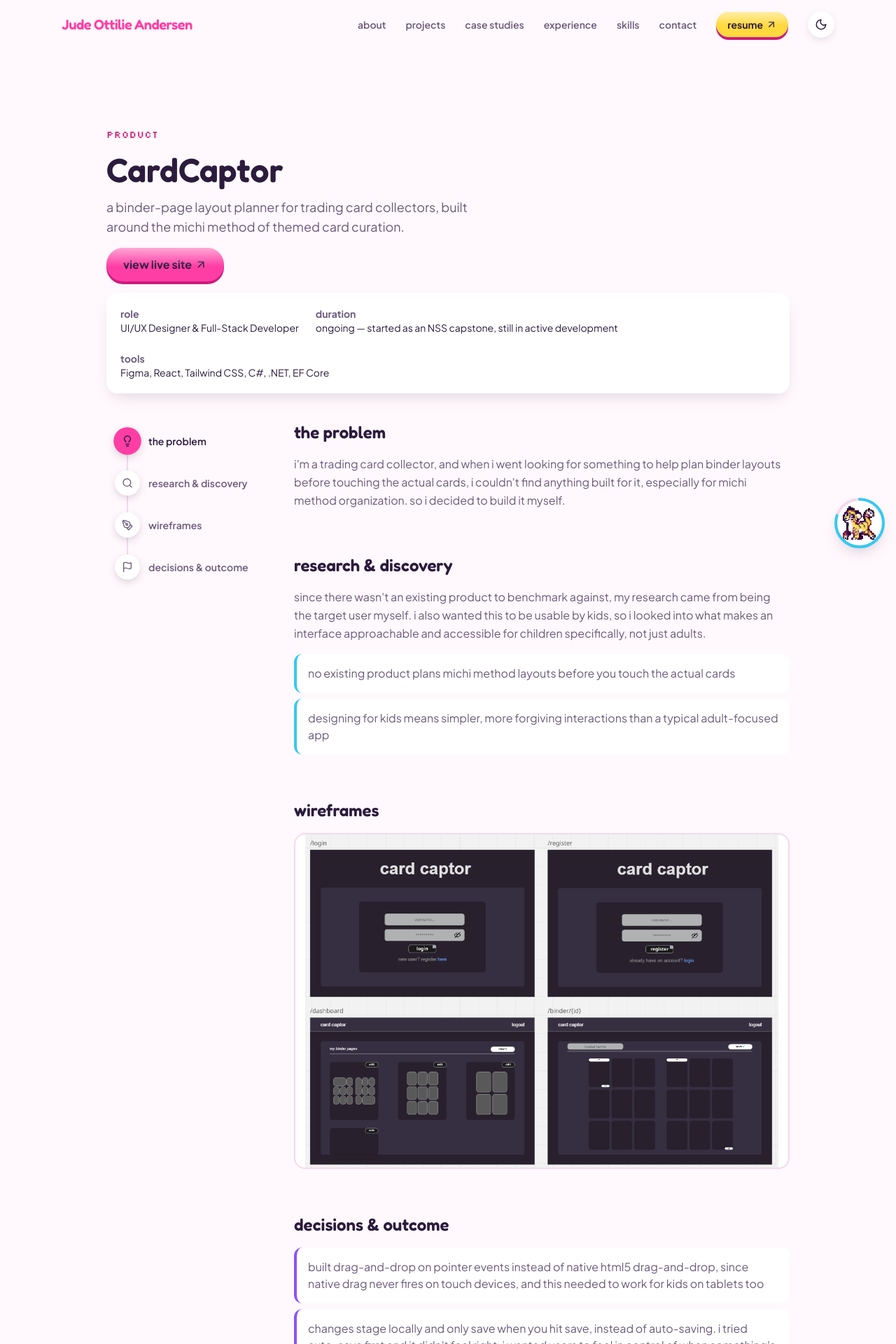
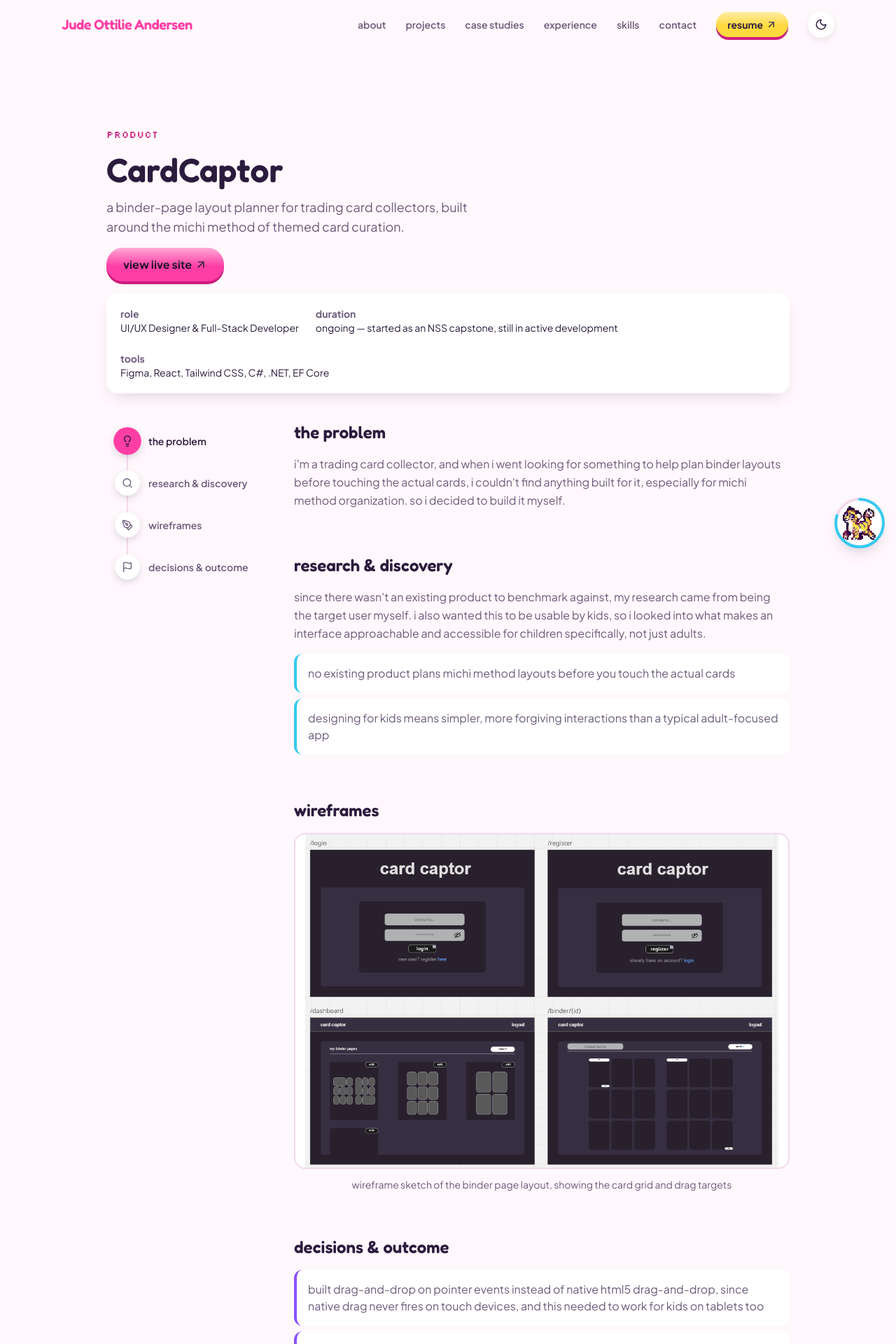
Before and after one commit to judeottilie-tech/experience, a React (Vite) app: page /case-study/cardcaptor in a window 1280 px wide. Shown: the top 1920 px of the page at 70% size. Built offline with nearby package versions, Linux system fonts and the light colour scheme.

Commit message:
added screen reading/disability standards

```diff
--- a/src/components/CaseStudies.jsx
+++ b/src/components/CaseStudies.jsx
@@ -8,7 +8,7 @@ import Heart from './Heart'
 const ACCENTS = {
   coral: { chip: 'bg-coral/10 text-coral-dark', glow: 'rgba(255,62,165,0.35)', color: 'var(--color-coral)' },
   teal: { chip: 'bg-teal/10 text-teal-dark', glow: 'rgba(53,201,240,0.35)', color: 'var(--color-teal)' },
-  sun: { chip: 'bg-sun/20 text-[#8a6a00]', glow: 'rgba(255,217,61,0.4)', color: 'var(--color-sun)' },
+  sun: { chip: 'bg-sun/20 text-[#6b5200]', glow: 'rgba(255,217,61,0.4)', color: 'var(--color-sun)' },
   purple: { chip: 'bg-purple/10 text-purple', glow: 'rgba(140,82,255,0.35)', color: 'var(--color-purple)' },
 }
 const ACCENT_CYCLE = ['coral', 'teal', 'sun', 'purple']
@@ -26,7 +26,7 @@ export default function CaseStudies() {
   return (
     <section id="case-studies" className="relative bg-cream-deep">
       <div className="mx-auto max-w-6xl px-6 py-20 md:py-28">
-        <h2 className="mb-3 font-pixel text-sm tracking-wide text-coral-dark uppercase">case studies</h2>
+        <p className="mb-3 font-pixel text-sm tracking-wide text-coral-dark uppercase">case studies</p>
         <h2 className="mb-3 font-display text-3xl font-semibold text-ink md:text-4xl">
           ux work
         </h2>
@@ -82,7 +82,7 @@ export default function CaseStudies() {
                     )}
 
                     <span
-                      className="gloss game-btn inline-flex w-fit items-center gap-1 rounded-full bg-coral px-4 py-2 text-sm font-bold text-[#2b1b3d]"
+                      className="gloss game-btn inline-flex w-fit items-center gap-1 rounded-full bg-coral px-4 py-2 text-sm font-bold text-[#1a0f26]"
                       style={{ '--btn-shadow': 'var(--color-coral-dark)' }}
                     >
                       read case study <ArrowUpRight size={14} />
--- a/src/components/CaseStudyPage.jsx
+++ b/src/components/CaseStudyPage.jsx
@@ -144,7 +144,7 @@ export default function CaseStudyPage() {
           </p>
           <Link
             to="/#case-studies"
-            className="gloss game-btn inline-flex items-center gap-1 rounded-full bg-coral px-6 py-3 text-base font-bold text-[#2b1b3d]"
+            className="gloss game-btn inline-flex items-center gap-1 rounded-full bg-coral px-6 py-3 text-base font-bold text-[#1a0f26]"
             style={{ '--btn-shadow': 'var(--color-coral-dark)' }}
           >
             back to case studies <ArrowUpRight size={18} />
@@ -166,7 +166,7 @@ export default function CaseStudyPage() {
               href={study.liveUrl}
               target="_blank"
               rel="noreferrer"
-              className="gloss game-btn inline-flex w-fit items-center gap-1 rounded-full bg-coral px-6 py-3 text-base font-bold text-[#2b1b3d]"
+              className="gloss game-btn inline-flex w-fit items-center gap-1 rounded-full bg-coral px-6 py-3 text-base font-bold text-[#1a0f26]"
               style={{ '--btn-shadow': 'var(--color-coral-dark)' }}
             >
               view live site <ArrowUpRight size={18} />
@@ -212,7 +212,7 @@ export default function CaseStudyPage() {
           </Link>
           <Link
             to="/#contact"
-            className="gloss game-btn inline-flex items-center gap-1 rounded-full bg-coral px-6 py-3 text-base font-bold text-[#2b1b3d]"
+            className="gloss game-btn inline-flex items-center gap-1 rounded-full bg-coral px-6 py-3 text-base font-bold text-[#1a0f26]"
             style={{ '--btn-shadow': 'var(--color-coral-dark)' }}
           >
             get in touch <ArrowUpRight size={18} />
--- a/src/components/Contact.jsx
+++ b/src/components/Contact.jsx
@@ -32,7 +32,7 @@ export default function Contact() {
         <div className="flex flex-wrap items-center justify-center gap-4">
           <a
             href={`mailto:${profile.email}`}
-            className="gloss game-btn inline-flex items-center gap-2 rounded-full bg-coral px-7 py-3.5 text-base font-bold text-[#2b1b3d]"
+            className="gloss game-btn inline-flex items-center gap-2 rounded-full bg-coral px-7 py-3.5 text-base font-bold text-[#1a0f26]"
             style={{ '--btn-shadow': 'var(--color-coral-dark)' }}
           >
             <Mail size={18} /> email me
--- a/src/components/Hero.jsx
+++ b/src/components/Hero.jsx
@@ -64,7 +64,7 @@ export default function Hero() {
         >
           <a
             href="#projects"
-            className="gloss game-btn inline-flex items-center gap-1 rounded-full bg-coral px-6 py-3 text-base font-bold text-[#2b1b3d]"
+            className="gloss game-btn inline-flex items-center gap-1 rounded-full bg-coral px-6 py-3 text-base font-bold text-[#1a0f26]"
             style={{ '--btn-shadow': 'var(--color-coral-dark)' }}
           >
             see my work <ArrowUpRight size={18} />
--- a/src/components/ImageCarousel.jsx
+++ b/src/components/ImageCarousel.jsx
@@ -5,6 +5,7 @@ export default function ImageCarousel({ images }) {
   const [index, setIndex] = useState(0)
   const items = images.map((img) => (typeof img === 'string' ? { src: img, caption: null } : img))
   const current = items[index]
+  const currentAlt = current.caption || `case study image ${index + 1} of ${items.length}`
 
   if (items.length === 0) return null
 
@@ -29,7 +30,7 @@ export default function ImageCarousel({ images }) {
         className="relative flex h-72 items-center justify-center overflow-hidden rounded-2xl border-2 border-line bg-card sm:h-96 md:h-[480px]"
         onKeyDown={handleKeyDown}
       >
-        <img src={current.src} alt={current.caption || ''} className="max-h-full max-w-full object-contain" />
+        <img src={current.src} alt={currentAlt} className="max-h-full max-w-full object-contain" />
         {items.length > 1 && (
           <>
             <button
--- a/src/components/ProjectCard.jsx
+++ b/src/components/ProjectCard.jsx
@@ -6,12 +6,12 @@ import Heart from './Heart'
 const ACCENTS = {
   coral: { chip: 'bg-coral/10 text-coral-dark', glow: 'rgba(255,62,165,0.35)', color: 'var(--color-coral)' },
   teal: { chip: 'bg-teal/10 text-teal-dark', glow: 'rgba(53,201,240,0.35)', color: 'var(--color-teal)' },
-  sun: { chip: 'bg-sun/20 text-[#8a6a00]', glow: 'rgba(255,217,61,0.4)', color: 'var(--color-sun)' },
+  sun: { chip: 'bg-sun/20 text-[#6b5200]', glow: 'rgba(255,217,61,0.4)', color: 'var(--color-sun)' },
   purple: { chip: 'bg-purple/10 text-purple', glow: 'rgba(140,82,255,0.35)', color: 'var(--color-purple)' },
 }
 
 const STATUS_STYLE = {
-  'shippin soon': 'bg-sun/25 text-[#8a6a00]',
+  'shippin soon': 'bg-sun/25 text-[#6b5200]',
   'in progress': 'bg-teal/20 text-teal-dark',
   GitHub: 'bg-ink/5 text-ink-soft',
 }
--- a/src/data/content.js
+++ b/src/data/content.js
@@ -192,7 +192,9 @@ export const caseStudies = [
         'designing for kids means simpler, more forgiving interactions than a typical adult-focused app',
       ],
     },
-    wireframeImages: ['/card-captor-wireframe.png'],
+    wireframeImages: [
+      { src: '/card-captor-wireframe.png', caption: 'wireframe sketch of the binder page layout, showing the card grid and drag targets' },
+    ],
     mockupImages: [],
     decisions: [
       "built drag-and-drop on pointer events instead of native html5 drag-and-drop, since native drag never fires on touch devices, and this needed to work for kids on tablets too",
@@ -269,6 +271,7 @@ export const skills = {
     "Linux",
     "React Native",
     "Godot",
+    "Elixir",
   ],
   design: [
     "UI/UX Design",
```
